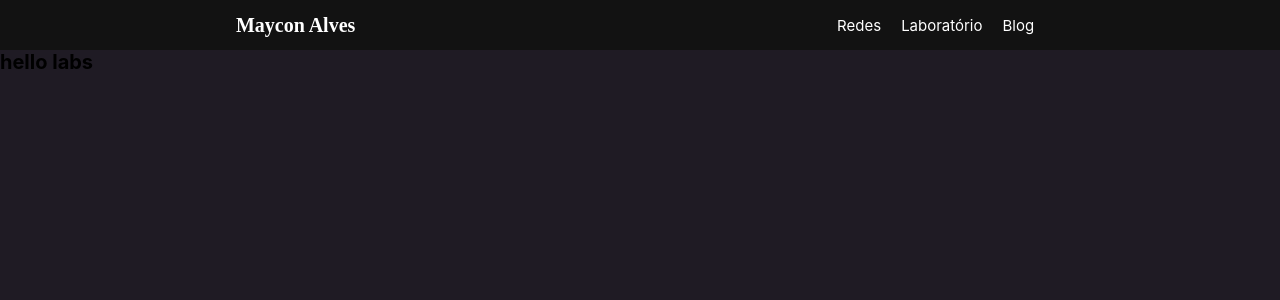
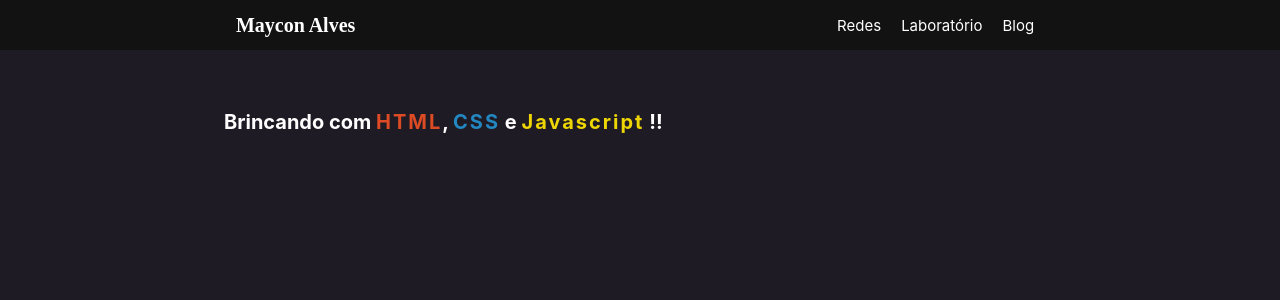
Before and after one commit to mayconbalves/maycon-alves, a Next.js app: page /labs in a window 1280 px wide. Shown: the top 300 px of the page. Built offline with nearby package versions, Linux system fonts and the light colour scheme.

Commit message:
feat(labs): create styles for title of page

```diff
--- a/src/pages/labs.js
+++ b/src/pages/labs.js
@@ -1,11 +1,18 @@
 // https://codepen.io/malves/pen/QYqNdK?editors=0110
 import React from 'react'
 import Content from '../components/content'
+import { Container, Title, StrongStyled } from '../styles/pages/labs-styled'
 
 const Labs = () => {
   return (
     <Content>
-      <h1>hello labs</h1>
+      <Container>
+        <Title>
+          Brincando com <StrongStyled color="#dd4b25">HTML</StrongStyled>,{' '}
+          <StrongStyled color="#2387c2">CSS</StrongStyled> e{' '}
+          <StrongStyled color="#eed604">Javascript</StrongStyled> !!
+        </Title>
+      </Container>
     </Content>
   )
 }
--- /dev/null
+++ b/src/styles/pages/labs-styled.js
@@ -0,0 +1,21 @@
+import styled from 'styled-components'
+
+export const Container = styled.div`
+  margin: 60px auto 0;
+  width: 65%;
+`
+
+export const Title = styled.h1`
+  color: #fff;
+`
+
+export const StrongStyled = styled.strong`
+  color: ${(props) => props.color ?? '#fff'};
+  cursor: pointer;
+  letter-spacing: 2px;
+
+  &:hover {
+    -webkit-text-stroke-width: 1px;
+    -webkit-text-stroke-color: ${(props) => props.color};
+  }
+`
```
